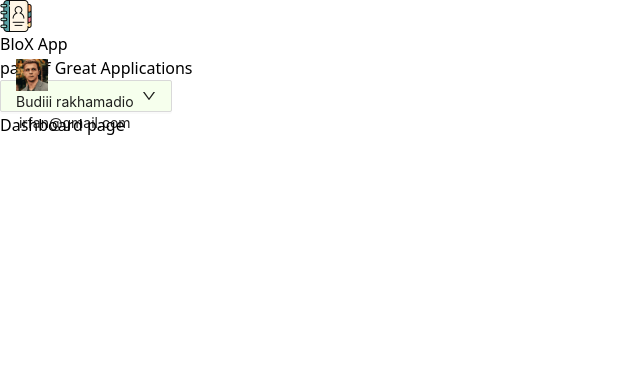
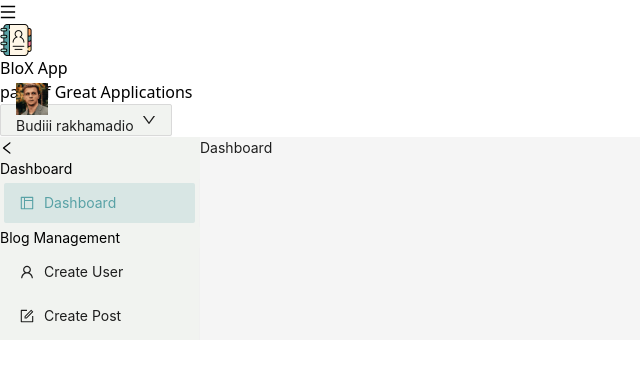
Before and after one commit to irfan-za/blox-app, a Next.js app: page / in a window 1280 px wide. Shown: the top 378 px of the page, without its empty margins (0-640 px from the left). Built offline with nearby package versions, Linux system fonts and the light colour scheme; no server answers.

Commit message:
feat: admin sidebar

```diff
--- a/package.json
+++ b/package.json
@@ -14,10 +14,12 @@
     "@tanstack/react-query": "^5.76.2",
     "antd": "^5.25.2",
     "axios": "^1.9.0",
+    "clsx": "^2.1.1",
     "echarts": "^5.6.0",
     "next": "15.1.8",
     "react": "^19.1.0",
-    "react-dom": "^19.1.0"
+    "react-dom": "^19.1.0",
+    "tailwind-merge": "^3.3.0"
   },
   "devDependencies": {
     "@eslint/eslintrc": "^3",
--- /dev/null
+++ b/src/app/(admin)/layout.tsx
@@ -0,0 +1,13 @@
+import AdminPanelLayout from "@/components/(admin)/AdminPanelLayout";
+
+export default function AdminLayout({
+  children,
+}: Readonly<{
+  children: React.ReactNode;
+}>) {
+  return (
+    <AdminPanelLayout>
+      <main className="border-2 border-red-500">{children}</main>
+    </AdminPanelLayout>
+  );
+}
--- /dev/null
+++ b/src/app/(admin)/page.tsx
@@ -0,0 +1,3 @@
+export default function DashboardPage() {
+  return <h1>Dashboard</h1>;
+}
--- a/src/app/(dashboard)/page.tsx
+++ /dev/null
@@ -1,10 +0,0 @@
-import Navbar from "@/components/Navbar";
-
-export default function Home() {
-  return (
-    <main>
-      <Navbar />
-      Dashboard page
-    </main>
-  );
-}
--- a/src/app/layout.tsx
+++ b/src/app/layout.tsx
@@ -34,7 +34,7 @@
             token: {
               colorPrimary: "#59a2a6",
               borderRadius: 2,
-              colorBgContainer: "#f6ffed",
+              colorBgContainer: "#f1f3f0",
             },
           }}
         >
--- /dev/null
+++ b/src/components/(admin)/AdminPanelLayout.tsx
@@ -0,0 +1,109 @@
+"use client";
+import { Layout, Menu } from "antd";
+import {
+  LayoutOutlined,
+  UserOutlined,
+  FormOutlined,
+  LeftOutlined,
+  RightOutlined,
+} from "@ant-design/icons";
+import Link from "next/link";
+import { usePathname } from "next/navigation";
+import React, { useState } from "react";
+import Navbar from "./Navbar";
+import { cn } from "@/lib/utils";
+const { Sider, Content } = Layout;
+export default function AdminPanelLayout({
+  children,
+}: {
+  children: React.ReactNode;
+}) {
+  const [collapsed, setCollapsed] = useState(false);
+  const [mobileOpen, setMobileOpen] = useState(false);
+  const pathname = usePathname();
+
+  const handleMenuClick = () => {
+    setMobileOpen(!mobileOpen);
+    setCollapsed(!collapsed);
+  };
+
+  return (
+    <div className="flex flex-col min-h-screen">
+      <Navbar onMenuClick={handleMenuClick} />
+      <Layout className="min-h-screen">
+        <Sider
+          theme="light"
+          collapsed={collapsed}
+          collapsible
+          trigger={null}
+          className={`
+          transition-all duration-300
+          fixed md:relative
+          h-full
+          ${mobileOpen ? "translate-x-0" : "-translate-x-full md:translate-x-0"}
+        `}
+        >
+          <button
+            onClick={() => setCollapsed(!collapsed)}
+            className="absolute right-[-12px] top-6 hidden md:flex items-center justify-center h-6 w-6 bg-white rounded-full border"
+          >
+            {collapsed ? <RightOutlined /> : <LeftOutlined />}
+          </button>
+
+          <div className="mx-4 my-6">
+            <div className="mb-6">
+              <h3
+                className={cn("font-semibold", {
+                  hidden: collapsed,
+                })}
+              >
+                Dashboard
+              </h3>
+              <Menu
+                mode="vertical"
+                selectedKeys={[pathname === "/" ? "dashboard" : ""]}
+                items={[
+                  {
+                    key: "dashboard",
+                    icon: <LayoutOutlined />,
+                    label: <Link href="/">Dashboard</Link>,
+                  },
+                ]}
+              />
+            </div>
+
+            <div>
+              <h3
+                className={cn("font-semibold", {
+                  hidden: collapsed,
+                })}
+              >
+                Blog Management
+              </h3>
+              <Menu
+                mode="vertical"
+                selectedKeys={[pathname.replace("/", "")]}
+                items={[
+                  {
+                    key: "create-user",
+                    icon: <UserOutlined />,
+                    label: <Link href="/create-user">Create User</Link>,
+                  },
+                  {
+                    key: "create-post",
+                    icon: <FormOutlined />,
+                    label: <Link href="/create-post">Create Post</Link>,
+                  },
+                ]}
+              />
+            </div>
+          </div>
+        </Sider>
+
+        <Content className="p-6 md:ml-0 transition-all duration-300">
+          {children}
+        </Content>
+      </Layout>
+    </div>
+  );
+}
--- a/src/components/Navbar.tsx
+++ b/src/components/(admin)/Navbar.tsx
@@ -5,11 +5,11 @@
 import React from "react";
 import type { MenuProps } from "antd";
 import { Button, Dropdown, Space } from "antd";
-import { DownOutlined } from "@ant-design/icons";
+import { DownOutlined, MenuOutlined } from "@ant-design/icons";
 import { useRouter } from "next/navigation";
 import { authApi } from "@/lib/api";
 
-export default function Navbar() {
+export default function Navbar({ onMenuClick }: { onMenuClick: () => void }) {
   const items: MenuProps["items"] = [
     {
       key: "1",
@@ -34,6 +34,9 @@
   return (
     <nav className="border-b border-2 border-gray-300 px-4 py-2 flex items-center justify-between">
       <div className="flex items-center space-x-2">
+        <button onClick={onMenuClick} className="p-2 md:hidden">
+          <MenuOutlined className="text-xl" />
+        </button>
         <Image src="/images/blox-icon.png" alt="Logo" width={32} height={32} />
         <div className="flex flex-col ml-4">
           <h1 className="font-bold text-xl">BloX App</h1>
--- a/src/lib/utils/index.ts
+++ b/src/lib/utils/index.ts
@@ -1,5 +1,11 @@
+import { clsx, type ClassValue } from "clsx";
+import { twMerge } from "tailwind-merge";
 export const validateUser = (email: string, accessToken: string) => {
   return (
     email === process.env.EMAIL && accessToken === process.env.ACCESS_TOKEN
   );
 };
+
+export function cn(...inputs: ClassValue[]) {
+  return twMerge(clsx(inputs));
+}
```
Also changed, not shown: src/app/(admin)/create-post/page.tsx (renamed from src/app/(dashboard)/create-post/page.tsx), src/app/(admin)/create-user/page.tsx (renamed from src/app/(dashboard)/create-user/page.tsx), 1 other file (tests, documents, lock files or other folders).
